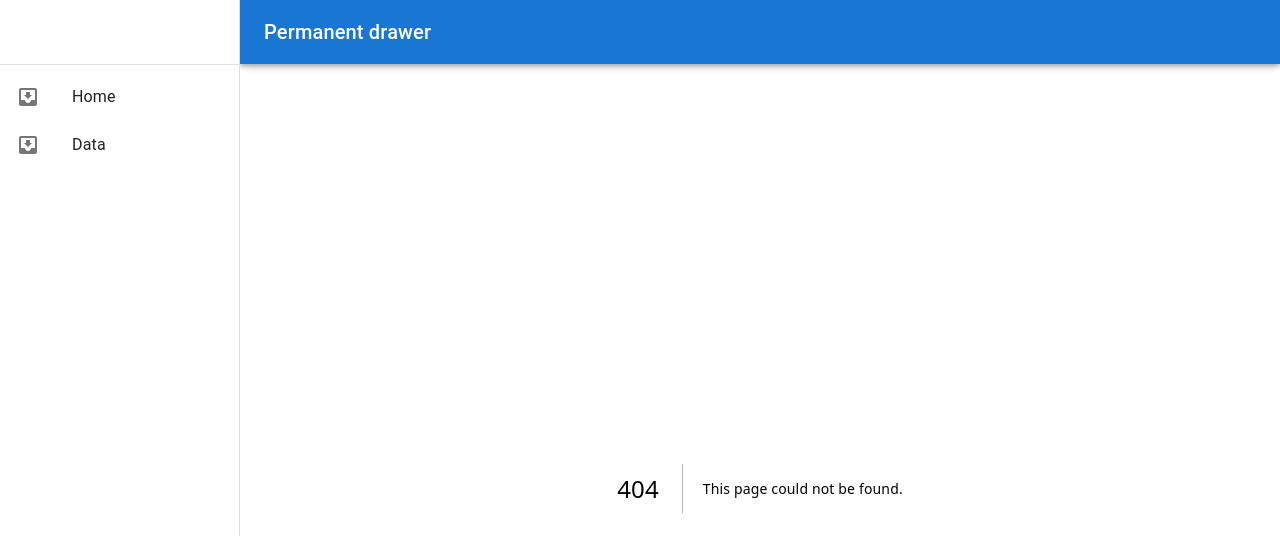
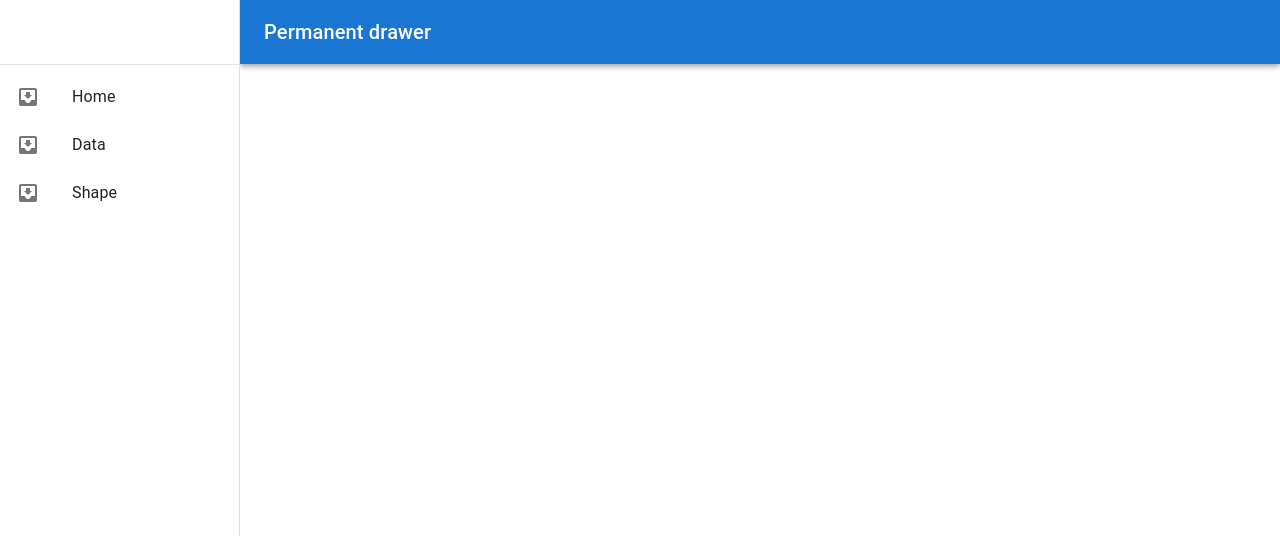
Before and after one commit to JJMGomez/centroid-locator-front, a Next.js app: page /shapes in a window 1280 px wide. Before the commit this address had no page. Shown: the top 536 px of the page. Built offline with nearby package versions, Linux system fonts and the light colour scheme.

Commit message:
draw a circle

```diff
--- a/src/app/data/page.js
+++ b/src/app/data/page.tsx
@@ -9,7 +9,7 @@ import TableHead from '@mui/material/TableHead';
 import TableRow from '@mui/material/TableRow';
 import Paper from '@mui/material/Paper';
 
-let rows = [];
+let rows: any[] = [];
 
 const App = () => {
   const [content, setContent] = useState([]);
--- a/src/app/layout.tsx
+++ b/src/app/layout.tsx
@@ -81,6 +81,16 @@ export default function RootLayout({
               </ListItemButton>
             </Link>
           </ListItem>
+          <ListItem key='Shape' disablePadding>
+            <Link href='/shapes'>
+              <ListItemButton>
+                <ListItemIcon>
+                  <InboxIcon />
+                </ListItemIcon>
+                <ListItemText primary='Shape' />
+              </ListItemButton>
+            </Link>
+          </ListItem>
         </List>
       </Drawer>
       <Box
--- /dev/null
+++ b/src/app/shapes/page.tsx
@@ -0,0 +1,13 @@
+import React from 'react';
+
+var diameter = 200
+const App = () => {
+  return (
+<div className="circle"
+style={{width: diameter, height: diameter, position: 'relative', top: 200, left: 200}}
+/>
+  );
+};
+
+
+export default App;
```
Also changed, not shown: 1 other file (tests, documents, lock files or other folders).
